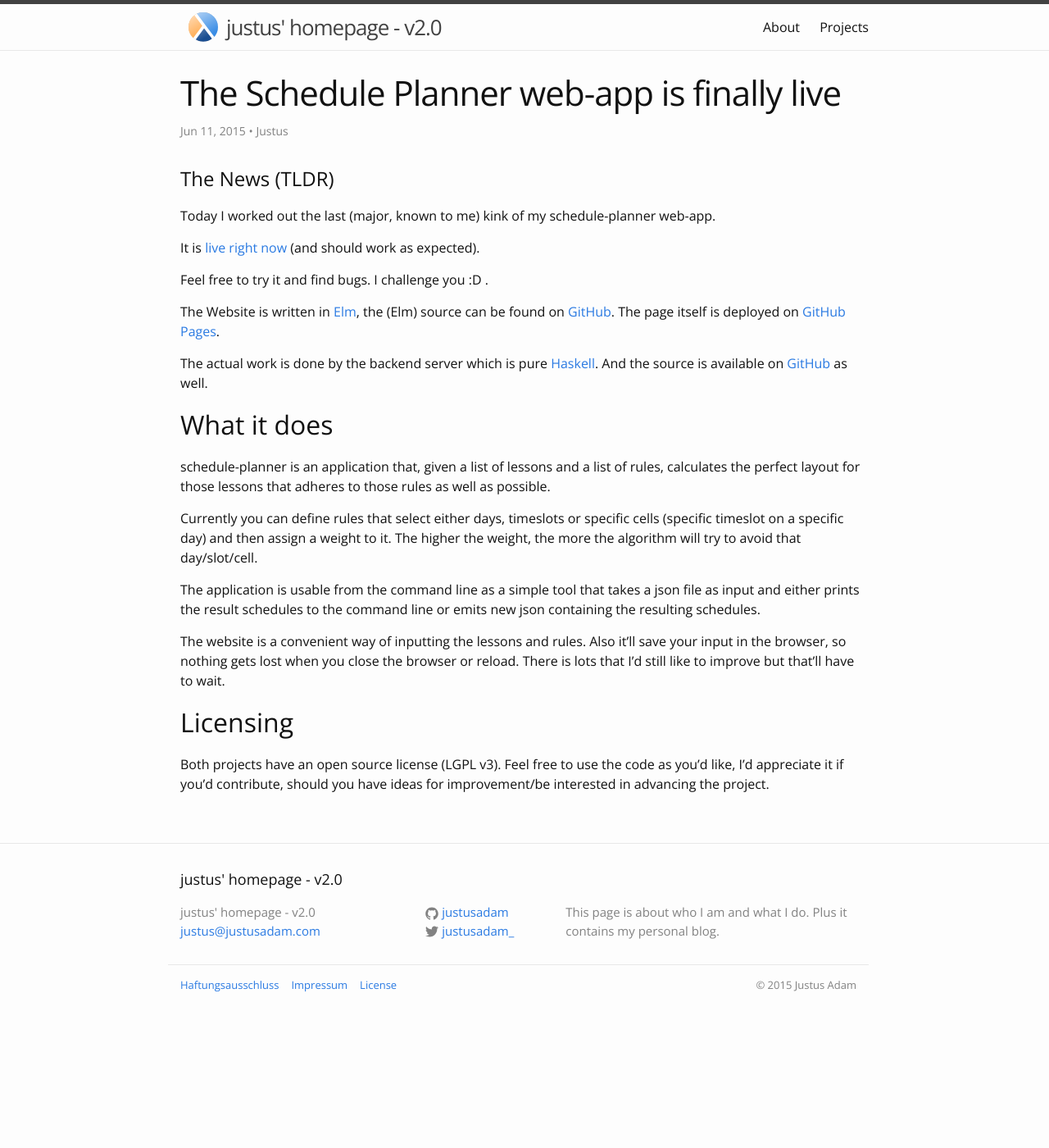
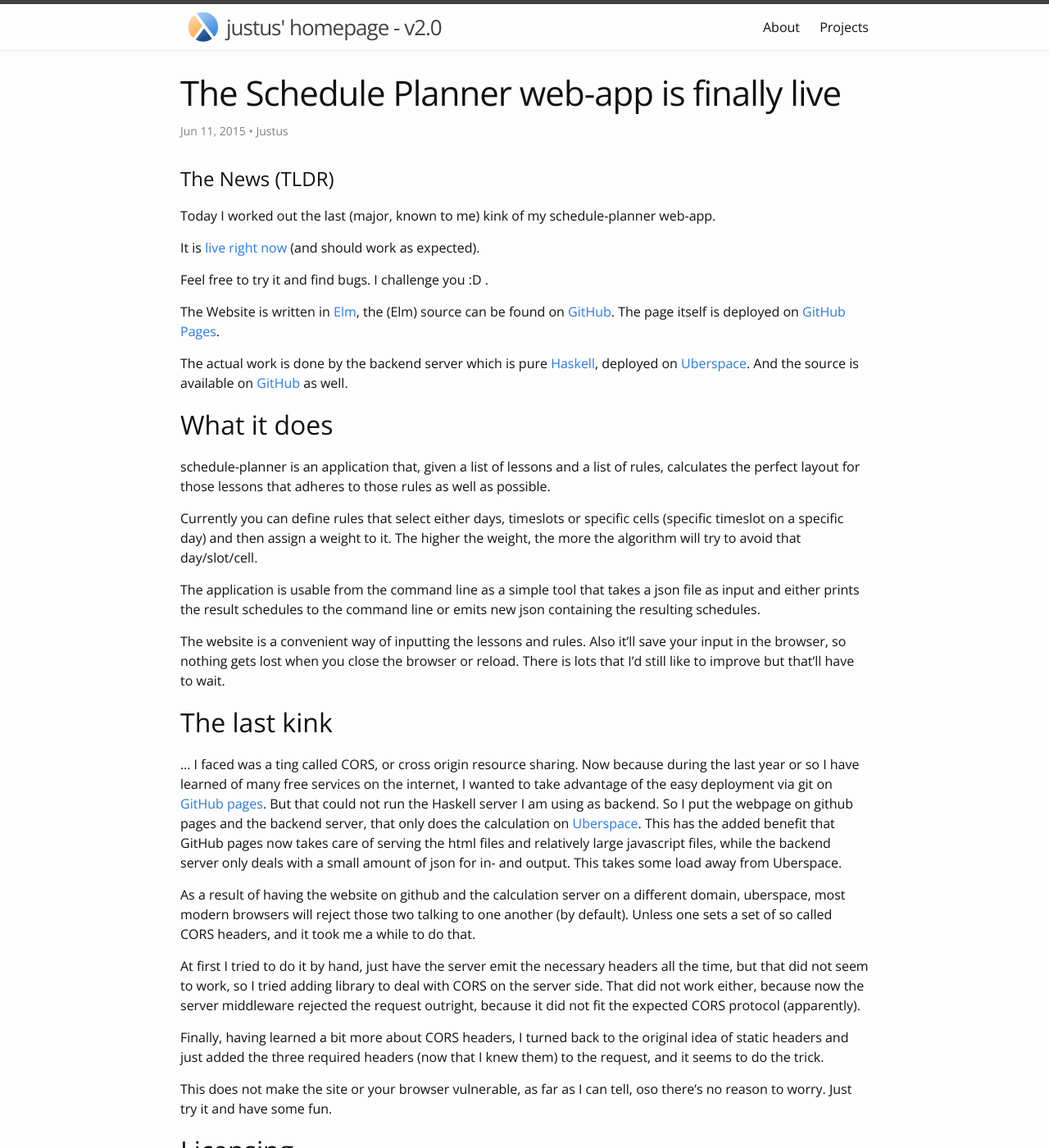
Before and after one commit to JustusAdam/justusadam.github.io, a Jekyll site: the page built from _posts/2015-06-11-schedule-planner.md, in a window 1280 px wide and 1400 px high. Shown: the whole window at 82% size. Built offline with Jekyll 4.4.1, drawn with Linux system fonts in a browser that asks for light colours.

Commit message:
added 'the last kink' section

```diff
--- a/_posts/2015-06-11-schedule-planner.md
+++ b/_posts/2015-06-11-schedule-planner.md
@@ -13,7 +13,7 @@ Feel free to try it and find bugs. I challenge you :D .
 
 The Website is written in [Elm](http://elm-lang.org), the (Elm) source can be found on [GitHub](https://github.com/JustusAdam/schedule-planner-web). The page itself is deployed on [GitHub Pages](https://pages.github.com).
 
-The actual work is done by the backend server which is pure [Haskell](https://haskell.org). And the source is available on [GitHub](https://github.com/JustusAdam/schedule-planner) as well.
+The actual work is done by the backend server which is pure [Haskell](https://haskell.org), deployed on [Uberspace](http://uberspace.de). And the source is available on [GitHub](https://github.com/JustusAdam/schedule-planner) as well.
 
 ## What it does
 
@@ -25,6 +25,18 @@ The application is usable from the command line as a simple tool that takes a js
 
 The website is a convenient way of inputting the lessons and rules. Also it'll save your input in the browser, so nothing gets lost when you close the browser or reload. There is lots that I'd still like to improve but that'll have to wait.
 
+## The last kink
+
+... I faced was a ting called CORS, or cross origin resource sharing. Now because during the last year or so I have learned of many free services on the internet, I wanted to take advantage of the easy deployment via git on [GitHub pages](https://pages.github.com). But that could not run the Haskell server I am using as backend. So I put the webpage on github pages and the backend server, that only does the calculation on [Uberspace](http://uberspace.de). This has the added benefit that GitHub pages now takes care of serving the html files and relatively large javascript files, while the backend server only deals with a small amount of json for in- and output. This takes some load away from Uberspace.
+
+As a result of having the website on github and the calculation server on a different domain, uberspace, most modern browsers will reject those two talking to one another (by default). Unless one sets a set of so called CORS headers, and it took me a while to do that.
+
+At first I tried to do it by hand, just have the server emit the necessary headers all the time, but that did not seem to work, so I tried adding library to deal with CORS on the server side. That did not work either, because now the server middleware rejected the request outright, because it did not fit the expected CORS protocol (apparently).
+
+Finally, having learned a bit more about CORS headers, I turned back to the original idea of static headers and just added the three required headers (now that I knew them) to the request, and it seems to do the trick.
+
+This does not make the site or your browser vulnerable, as far as I can tell, oso there's no reason to worry. Just try it and have some fun.
+
 ## Licensing
 
 Both projects have an open source license (LGPL v3). Feel free to use the code as you'd like, I'd appreciate it if you'd contribute, should you have ideas for improvement/be interested in advancing the project.
```
